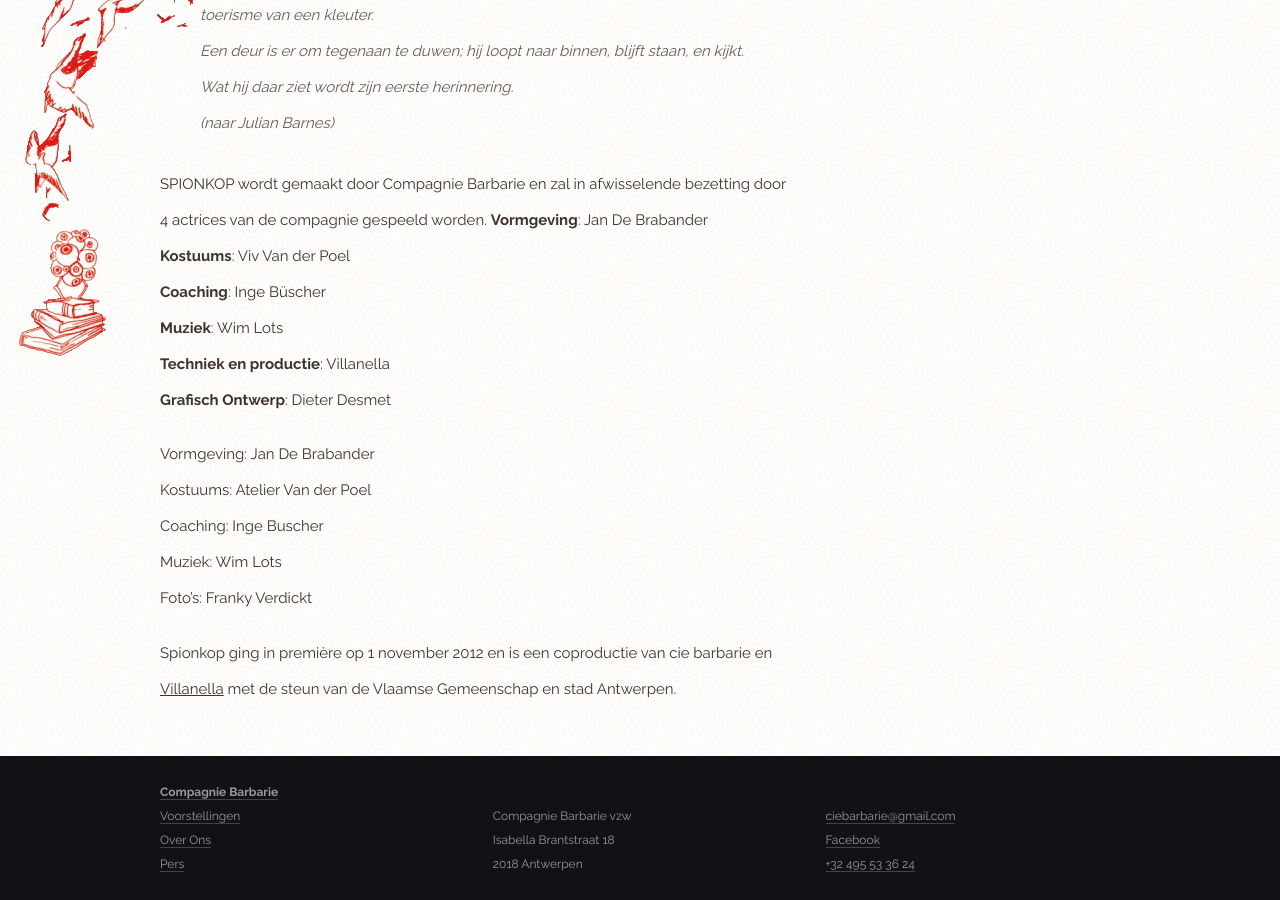
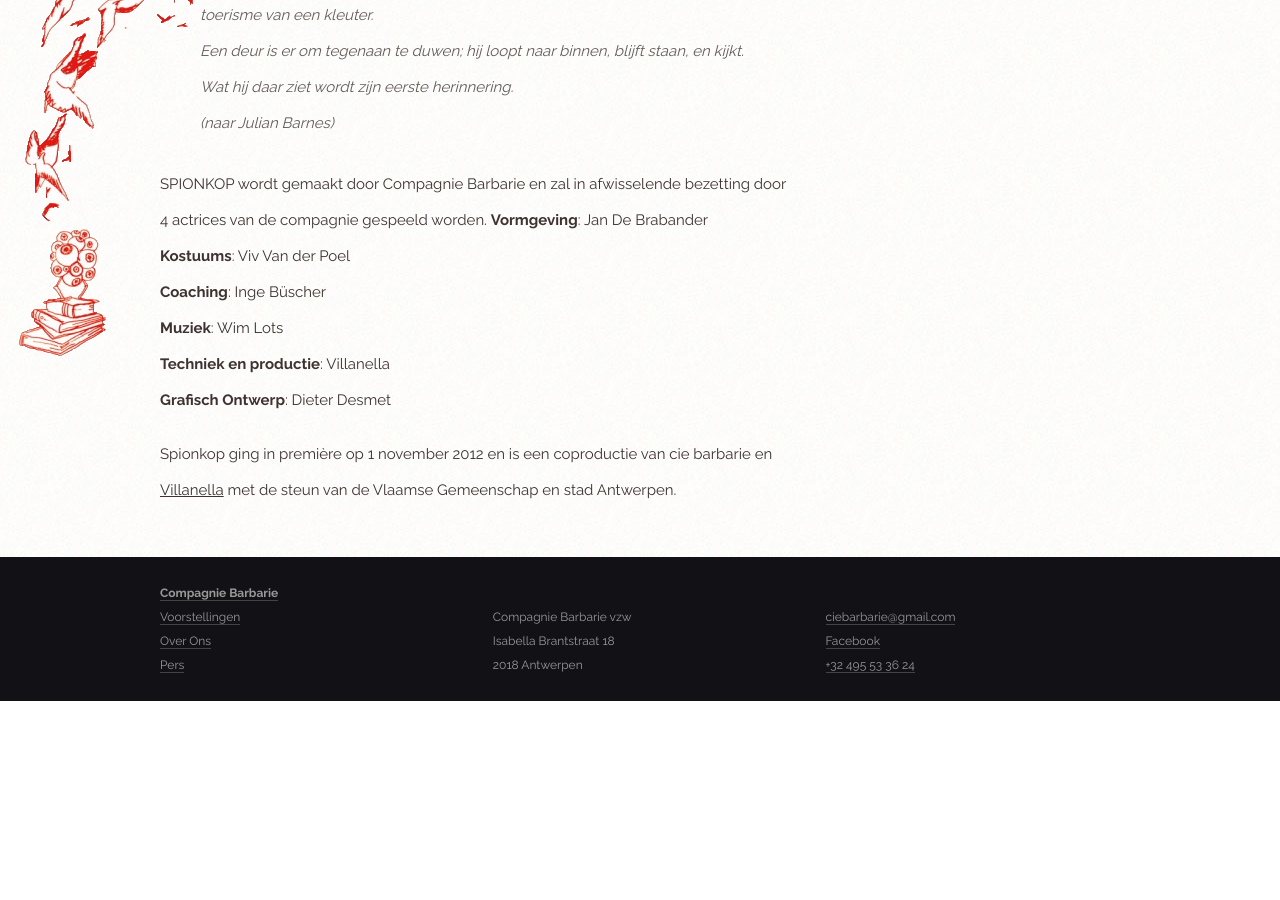
Before and after one commit to ciebarbarie/ciebarbarie, a Jekyll site: the page built from voorstellingen/spionkop.md, in a window 1280 px wide and 900 px high, scrolled down 1511 px. Built offline with Jekyll 4.4.1, drawn with Linux system fonts in a browser that asks for light colours; nearby versions of some CDN libraries; some web fonts are replaced; library files that are not in the unit come from our copies; after the commit the page ends 2212 px from its top, so only the background shows below that.

Commit message:
Update spionkop.md

```diff
--- a/voorstellingen/spionkop.md
+++ b/voorstellingen/spionkop.md
@@ -59,10 +59,4 @@ SPIONKOP wordt gemaakt door Compagnie Barbarie en zal in afwisselende bezetting
 **Techniek en productie**: Villanella <br>
 **Grafisch Ontwerp**: Dieter Desmet
 
-Vormgeving: Jan De Brabander<br>
-Kostuums: Atelier Van der Poel<br>
-Coaching: Inge Buscher<br>
-Muziek: Wim Lots<br>
-Foto's: Franky Verdickt
-
 Spionkop ging in première op 1 november 2012 en is een coproductie van cie barbarie en <a href="http://www.villanella.be/">Villanella</a> met de steun van de Vlaamse Gemeenschap en stad Antwerpen.
```
